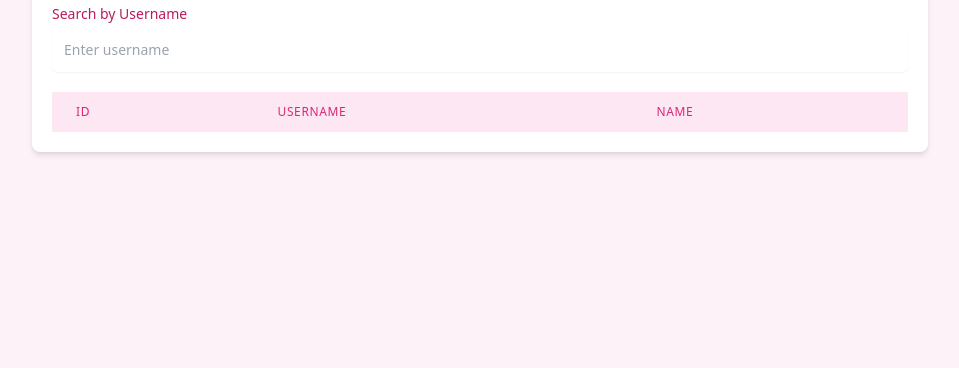
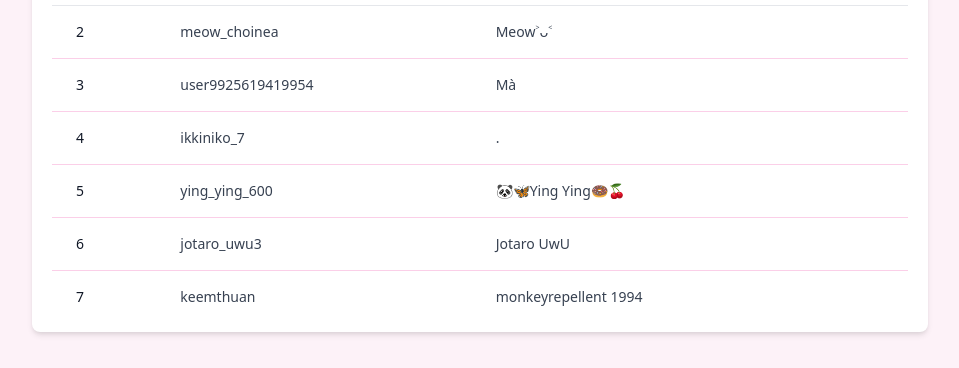
Before and after one commit to MengseuThoeng/PKT-GIVEAWAY, a plain HTML site: page index.html in a window 1280 px wide. Shown: the part 432-800 px from the top of the page, without its empty margins (160-1119 px from the left). Drawn offline with nearby package versions, Linux system fonts and the light colour scheme; no server answers.

Commit message:
USER JSON

```diff
--- a/index.html
+++ b/index.html
@@ -13,23 +13,18 @@
     </style>
     <script>
         document.addEventListener("DOMContentLoaded", () => {
-            const apiUrl = 'http://35.240.155.182:8080';
+            const usersTable = document.getElementById("usersTable");
+            const searchInput = document.getElementById("searchInput");
+            let allUsers = [];
 
-            const searchInput = document.getElementById("searchInput");
-            const usersTable = document.getElementById("usersTable");
-
-            searchInput.addEventListener("input", () => {
-                const prefix = searchInput.value;
-                fetch(`${apiUrl}/users/prefix?prefix=${prefix}`)
+            // Load all users from the local file
+            function loadAllUsers() {
+                fetch('user.json')
                     .then(response => response.json())
-                    .then(users => displayUsers(users))
-                    .catch(error => console.error('Error fetching users:', error));
-            });
-
-            function loadAllUsers() {
-                fetch(`${apiUrl}/users/all`)
-                    .then(response => response.json())
-                    .then(users => displayUsers(users))
+                    .then(users => {
+                        allUsers = users;
+                        displayUsers(users);
+                    })
                     .catch(error => console.error('Error fetching users:', error));
             }
 
@@ -54,6 +49,16 @@
                     });
                 }
             }
+
+            function filterUsers() {
+                const prefix = searchInput.value.toLowerCase();
+                const filteredUsers = allUsers.filter(user =>
+                    user.username.toLowerCase().includes(prefix)
+                );
+                displayUsers(filteredUsers);
+            }
+
+            searchInput.addEventListener("input", filterUsers);
 
             // Load all users when the page loads
             loadAllUsers();
--- /dev/null
+++ b/user.json
@@ -0,0 +1,317 @@
+[
+    {
+        "id": 1,
+        "username": "manni44m",
+        "name": "Dolls online shop"
+    },
+    {
+        "id": 2,
+        "username": "meow_choinea",
+        "name": "Meow˃ᴗ˂"
+    },
+    {
+        "id": 3,
+        "username": "user9925619419954",
+        "name": "Mà"
+    },
+    {
+        "id": 4,
+        "username": "ikkiniko_7",
+        "name": "."
+    },
+    {
+        "id": 5,
+        "username": "ying_ying_600",
+        "name": "🐼🦋Ying Ying🍩🍒"
+    },
+    {
+        "id": 6,
+        "username": "jotaro_uwu3",
+        "name": "Jotaro UwU"
+    },
+    {
+        "id": 7,
+        "username": "keemthuan",
+        "name": "monkeyrepellent 1994"
+    },
+    {
+        "id": 8,
+        "username": "illow_123",
+        "name": "Eve"
+    },
+    {
+        "id": 9,
+        "username": "ihope897",
+        "name": "Uchiha"
+    },
+    {
+        "id": 10,
+        "username": "itspichannisa_mf",
+        "name": "₊˚ ୨ ST4R ୧ ˚₊"
+    },
+    {
+        "id": 11,
+        "username": "sovanlong_twin",
+        "name": "Gomeow シ"
+    },
+    {
+        "id": 12,
+        "username": "jujutsu_kai_sen_edits4",
+        "name": "jujutsu_kai_sen_edits4"
+    },
+    {
+        "id": 13,
+        "username": "imnychhanat",
+        "name": "Natokashi"
+    },
+    {
+        "id": 14,
+        "username": "netto8928",
+        "name": "NETTO"
+    },
+    {
+        "id": 15,
+        "username": "moon.moono",
+        "name": "Xin Yi"
+    },
+    {
+        "id": 16,
+        "username": "leona20544",
+        "name": "Leona💕"
+    },
+    {
+        "id": 17,
+        "username": "bluebluem.com",
+        "name": "Both.utr"
+    },
+    {
+        "id": 18,
+        "username": "user909777256031",
+        "name": "CR7⚽🏆-ណាក់🤍✨"
+    },
+    {
+        "id": 19,
+        "username": "bo.pha10",
+        "name": "Pĥä šãţøřü ☠️"
+    },
+    {
+        "id": 20,
+        "username": "chan.lymeng.boy.0",
+        "name": "CHAN LYMENG"
+    },
+    {
+        "id": 21,
+        "username": "sounghab",
+        "name": "9999 mlbb2023-06-19_21-46-23_E"
+    },
+    {
+        "id": 22,
+        "username": "kimsovanlong",
+        "name": "GOJO 𖣂"
+    },
+    {
+        "id": 23,
+        "username": "leenhz220",
+        "name": "rimodushi"
+    },
+    {
+        "id": 24,
+        "username": "ten_nizs",
+        "name": "rirynki"
+    },
+    {
+        "id": 25,
+        "username": "rithagatsuma",
+        "name": "Rith_Agatsuma"
+    },
+    {
+        "id": 26,
+        "username": "miik_nuth",
+        "name": "Mii knuth"
+    },
+    {
+        "id": 27,
+        "username": "whyalwaysignoreme",
+        "name": "Nyny"
+    },
+    {
+        "id": 28,
+        "username": "orewa...megumi",
+        "name": "🫀"
+    },
+    {
+        "id": 29,
+        "username": "sokheng8233",
+        "name": "Hëng Cūtê 😊✨"
+    },
+    {
+        "id": 30,
+        "username": "akiochan_cutie",
+        "name": "akiochan_cutie"
+    },
+    {
+        "id": 31,
+        "username": "kookie_dolan",
+        "name": "Liza✨"
+    },
+    {
+        "id": 32,
+        "username": "limheangvar",
+        "name": "Varlimheang"
+    },
+    {
+        "id": 33,
+        "username": "pheaklym",
+        "name": "𝖩𝖾𝗅𝗅𝗒𝖿𝗂𝗌𝗁🪼🫧"
+    },
+    {
+        "id": 34,
+        "username": "robinzoro86",
+        "name": "izumi c٥ʷₚͦ៰ᷜ⍳٥ˢ🪼🪸"
+    },
+    {
+        "id": 35,
+        "username": "whatisname53",
+        "name": "មនុស្សមិនល្ប។🙂"
+    },
+    {
+        "id": 36,
+        "username": "nichfakenear",
+        "name": "cheanich"
+    },
+    {
+        "id": 37,
+        "username": "touch_puttikrith",
+        "name": "Rithzz"
+    },
+    {
+        "id": 38,
+        "username": "sahaatep_",
+        "name": "Who Is RxYzz?!"
+    },
+    {
+        "id": 39,
+        "username": "lil.dude_____",
+        "name": "TINZII🕷️"
+    },
+    {
+        "id": 40,
+        "username": "susaki50",
+        "name": "Ju Mømò"
+    },
+    {
+        "id": 41,
+        "username": "bruh_isthat_lyn",
+        "name": "Deja vu"
+    },
+    {
+        "id": 42,
+        "username": "ughhh_y",
+        "name": "shershhh"
+    },
+    {
+        "id": 43,
+        "username": "rayuth_95",
+        "name": "Rayuth<3"
+    },
+    {
+        "id": 44,
+        "username": "murayashi_tutu",
+        "name": "Xieetongg"
+    },
+    {
+        "id": 45,
+        "username": "ja.min.saputar",
+        "name": "Ni Sa🎭"
+    },
+    {
+        "id": 46,
+        "username": "_ch_h_en_",
+        "name": "CHHEN"
+    },
+    {
+        "id": 47,
+        "username": "use_piseychan",
+        "name": "ANIME 💐🌸"
+    },
+    {
+        "id": 48,
+        "username": "theonegotleftbehind",
+        "name": "@:The1gotleftbehind."
+    },
+    {
+        "id": 49,
+        "username": "sigma_khmer",
+        "name": ".🫀"
+    },
+    {
+        "id": 50,
+        "username": "rith_toch11",
+        "name": "Rith Roberto🐾"
+    },
+    {
+        "id": 51,
+        "username": "kaiserr1688",
+        "name": "KAISER"
+    },
+    {
+        "id": 52,
+        "username": "demonslayer_fan009",
+        "name": "Muichirouᵍᶠ✿︎"
+    },
+    {
+        "id": 53,
+        "username": "neptr3d2y",
+        "name": "Neptr3D2Y"
+    },
+    {
+        "id": 54,
+        "username": "yuta_edit_",
+        "name": "Yuta_Edit"
+    },
+    {
+        "id": 55,
+        "username": "anime.d_fan",
+        "name": "Heian"
+    },
+    {
+        "id": 56,
+        "username": "joh_zuhan",
+        "name": "Joh_zuhan"
+    },
+    {
+        "id": 57,
+        "username": "soldy_urlove",
+        "name": "Shinoki_Channn ✨💫"
+    },
+    {
+        "id": 58,
+        "username": "heng.0303",
+        "name": "HENG- ហេង"
+    },
+    {
+        "id": 59,
+        "username": "fii_anime_2025",
+        "name": "Ace"
+    },
+    {
+        "id": 60,
+        "username": "lucky_lucky981",
+        "name": "🦎"
+    },
+    {
+        "id": 61,
+        "username": "chhaysunchoro",
+        "name": "SUN CHHAY"
+    },
+    {
+        "id": 62,
+        "username": "kchna1",
+        "name": "Ya🐁"
+    },
+    {
+        "id": 63,
+        "username": "kimsour7829",
+        "name": "🍋•KIMSOUR•🍋"
+    }
+]
```
